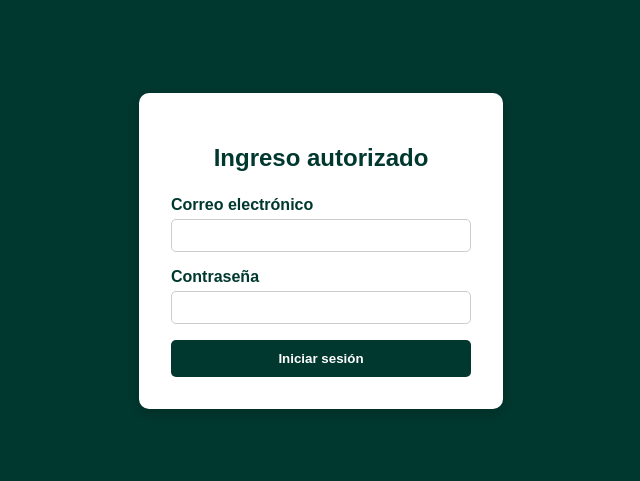
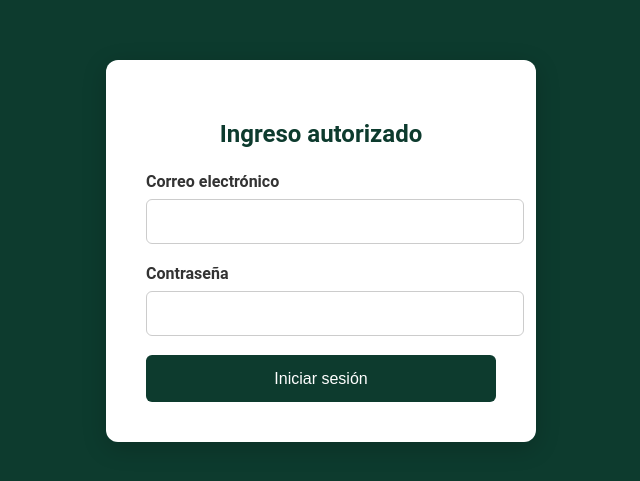
Before and after one commit to Asistencia2025/registro-asistencia-vercel, a Next.js app: page /login in a window 1280 px wide. Shown: the part 149-630 px from the top of the page, without its empty margins (319-959 px from the left). Built offline with nearby package versions, Linux system fonts and the light colour scheme.

Commit message:
Actualizo estilos de login

```diff
--- a/pages/login.tsx
+++ b/pages/login.tsx
@@ -1,4 +1,5 @@
 import { useState } from "react";
+import styles from "../styles/Login.module.css"; // Importar el CSS module
 
 export default function Login() {
   const [email, setEmail] = useState("");
@@ -10,24 +11,31 @@ export default function Login() {
   };
 
   return (
-    <div className="login-container">
-      <form className="login-box" onSubmit={handleSubmit}>
-        <h2>Ingreso autorizado</h2>
-        <label>Correo electrónico</label>
+    <div className={styles.loginContainer}>
+      <form className={styles.loginBox} onSubmit={handleSubmit}>
+        <h2 className={styles.loginTitle}>Ingreso autorizado</h2>
+
+        <label className={styles.loginLabel}>Correo electrónico</label>
         <input
           type="email"
+          className={styles.loginInput}
           value={email}
           onChange={(e) => setEmail(e.target.value)}
           required
         />
-        <label>Contraseña</label>
+
+        <label className={styles.loginLabel}>Contraseña</label>
         <input
           type="password"
+          className={styles.loginInput}
           value={password}
           onChange={(e) => setPassword(e.target.value)}
           required
         />
-        <button type="submit">Iniciar sesión</button>
+
+        <button type="submit" className={styles.loginButton}>
+          Iniciar sesión
+        </button>
       </form>
     </div>
   );
--- a/styles/Login.module.css
+++ b/styles/Login.module.css
@@ -1,14 +1,15 @@
-/* Contenedor principal centrado */
-.login-container {
+/* Fondo general */
+.loginContainer {
   display: flex;
   justify-content: center;
   align-items: center;
   height: 100vh;
-  background-color: #0d3b2e; /* Verde oscuro de fondo */
+  background-color: #0d3b2e; /* Verde oscuro */
+  font-family: 'Roboto', Arial, sans-serif;
 }
 
 /* Caja del formulario */
-.login-box {
+.loginBox {
   background: white;
   padding: 2.5rem;
   border-radius: 12px;
@@ -18,14 +19,13 @@
 }
 
 /* Título */
-.login-box h2 {
+.loginTitle {
   margin-bottom: 1.5rem;
   color: #0d3b2e;
-  font-family: 'Roboto', Arial, sans-serif;
 }
 
 /* Labels */
-.login-box label {
+.loginLabel {
   display: block;
   text-align: left;
   margin-bottom: 0.5rem;
@@ -34,7 +34,7 @@
 }
 
 /* Inputs */
-.login-box input {
+.loginInput {
   width: 100%;
   padding: 0.8rem;
   margin-bottom: 1.2rem;
@@ -44,7 +44,7 @@
 }
 
 /* Botón */
-.login-box button {
+.loginButton {
   width: 100%;
   padding: 0.9rem;
   border: none;
@@ -56,6 +56,6 @@
   transition: background 0.3s ease;
 }
 
-.login-box button:hover {
+.loginButton:hover {
   background-color: #125c43;
 }
```
